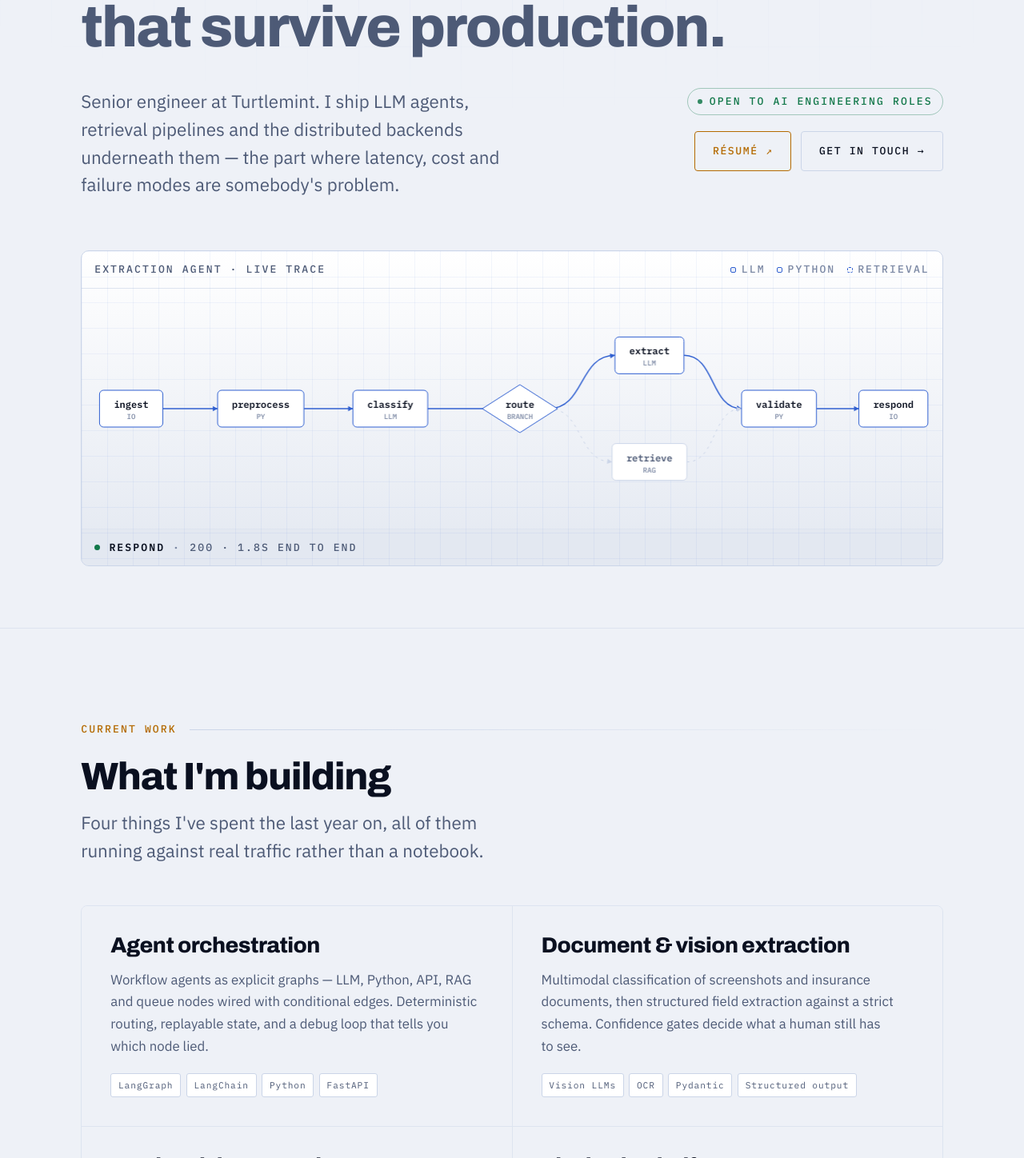
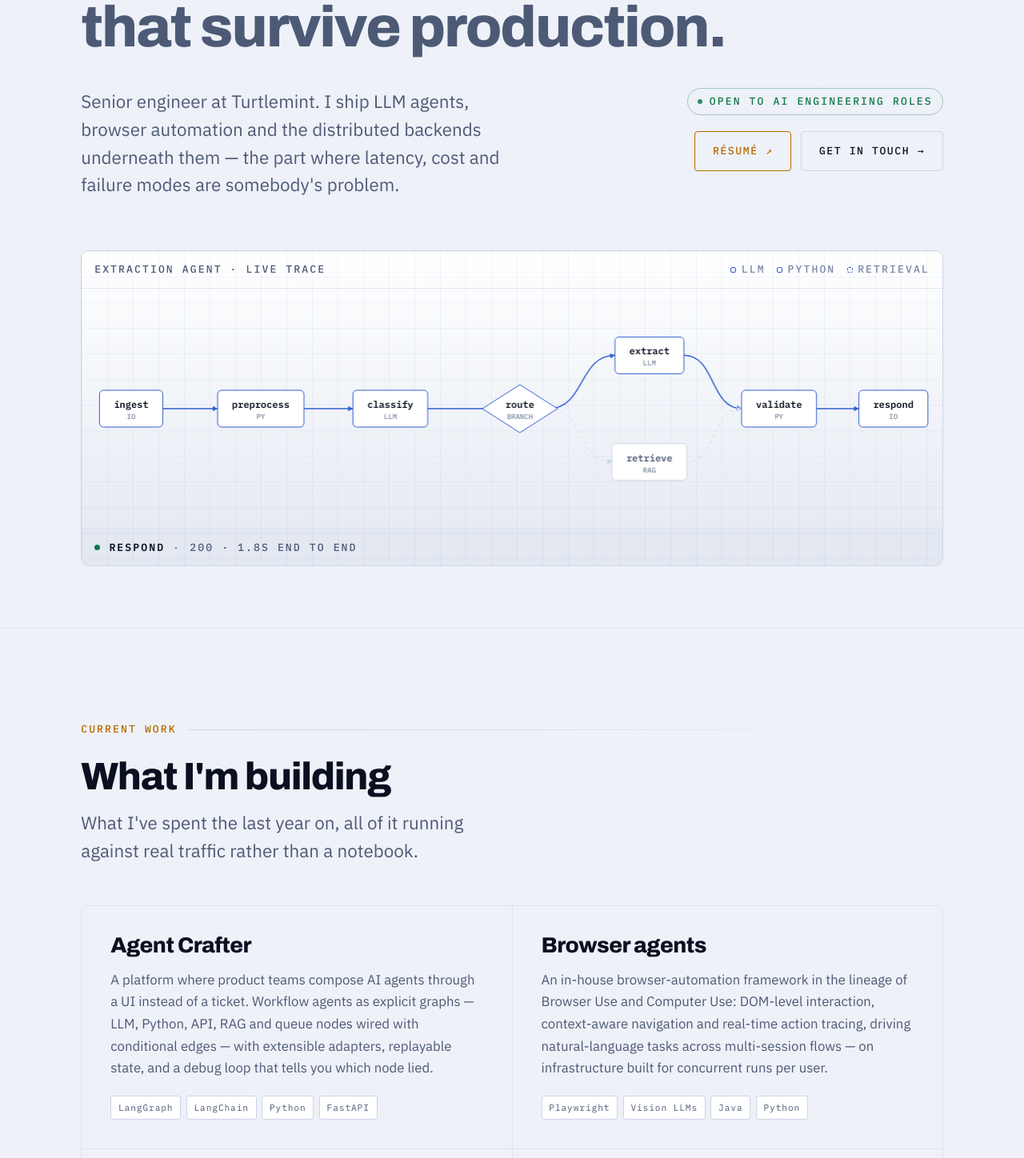
Before and after one commit to the-yash-rajput/portfolio, a React (Create React App) app: page / in a window 1280 px wide. Shown: the part 262-1710 px from the top of the page at 80% size. Built offline with nearby package versions, Linux system fonts and the light colour scheme; no server answers.

Commit message:
feat: update job component to conditionally render logo and improve key prop uniqueness

```diff
--- a/src/data/profile.js
+++ b/src/data/profile.js
@@ -39,7 +39,7 @@ export const socials = [
 export const hero = {
   eyebrow: `${person.role} · ${person.location}`,
   headline: ["I build agent systems", "that survive production."],
-  lede: "Senior engineer at Turtlemint. I ship LLM agents, retrieval pipelines and the distributed backends underneath them — the part where latency, cost and failure modes are somebody's problem.",
+  lede: "Senior engineer at Turtlemint. I ship LLM agents, browser automation and the distributed backends underneath them — the part where latency, cost and failure modes are somebody's problem.",
   status: "Open to AI engineering roles"
 };
 
@@ -138,12 +138,17 @@ export const agentGraph = {
 export const focus = {
   eyebrow: "current work",
   title: "What I'm building",
-  lede: "Four things I've spent the last year on, all of them running against real traffic rather than a notebook.",
+  lede: "What I've spent the last year on, all of it running against real traffic rather than a notebook.",
   cards: [
     {
-      title: "Agent orchestration",
-      body: "Workflow agents as explicit graphs — LLM, Python, API, RAG and queue nodes wired with conditional edges. Deterministic routing, replayable state, and a debug loop that tells you which node lied.",
+      title: "Agent Crafter",
+      body: "A platform where product teams compose AI agents through a UI instead of a ticket. Workflow agents as explicit graphs — LLM, Python, API, RAG and queue nodes wired with conditional edges — with extensible adapters, replayable state, and a debug loop that tells you which node lied.",
       stack: ["LangGraph", "LangChain", "Python", "FastAPI"]
+    },
+    {
+      title: "Browser agents",
+      body: "An in-house browser-automation framework in the lineage of Browser Use and Computer Use: DOM-level interaction, context-aware navigation and real-time action tracing, driving natural-language tasks across multi-session flows — on infrastructure built for concurrent runs per user.",
+      stack: ["Playwright", "Vision LLMs", "Java", "Python"]
     },
     {
       title: "Document & vision extraction",
@@ -200,28 +205,76 @@ const jobs = [
     role: "Senior Software Engineer",
     org: "Turtlemint",
     logo: require("../assets/images/tmlogo.png"),
-    period: "Dec 2022 — Present",
+    period: "Apr 2025 — Present",
     summary:
-      "Designing agent workflows and the microservices they sit on, across insurance distribution systems used by hundreds of thousands of advisors.",
+      "Building the AI layer the rest of the company builds on — an agent platform and an in-house browser-automation framework, both running against production traffic.",
     bullets: [
-      "Build LLM workflow agents — document classification, structured extraction and RAG nodes — and the message-envelope plumbing that feeds them.",
-      "Architected and delivered scalable full-stack services, from API gateway and auth to payments integration.",
-      "Led the RPA migration to Java + Playwright, saving roughly ₹1 Cr a year in infra and licensing.",
-      "Shipped Zendesk attachment redaction, cutting storage 66% and $28K+ annually.",
-      "Built a Recon Management Service for fast, accurate reconciliation across large datasets."
+      "Building Agent Crafter — a platform where product teams compose and deploy AI agents through a UI, powered by LangGraph with extensible adapters.",
+      "Led an in-house AI browser-automation framework, inspired by Browser Use and Anthropic's Computer Use: DOM-level interaction, context-aware navigation and real-time action tracing.",
+      "Designed its infrastructure for concurrent multi-tasking per user — a Java controller service, a Python agent service orchestrating the browser, and a front-end.",
+      "Own the production half: queue-backed workers, idempotent retries, token and latency budgets, prompt versioning, evals and traces you can read at 3am."
+    ]
+  },
+  {
+    role: "Software Engineer",
+    org: "Turtlemint",
+    logo: require("../assets/images/tmlogo.png"),
+    period: "Jul 2023 — Mar 2025",
+    summary:
+      "Full-stack across backend, frontend and DevOps — 10+ services shipped, plus the staging, Kubernetes manifests and pipelines under them.",
+    bullets: [
+      "Led the RPA migration to Java + Playwright, cutting infra and UI Path licensing — ₹1 Cr+ saved a year.",
+      "Shipped Zendesk attachment redaction, cutting storage from 3TB to under 1TB and $28K+ annually.",
+      "Built the Recon Management Service for fast, accurate reconciliation across CSV/XLSX files and database adaptors.",
+      "Contributed to TM-contest, Auth Service, API Gateway rules and filters, Sales-CRM backend and payment integrations."
+    ]
+  },
+  {
+    role: "Tech Intern",
+    org: "Turtlemint",
+    logo: require("../assets/images/tmlogo.png"),
+    period: "Dec 2022 — Jul 2023",
+    summary:
+      "Internal platforms — onboarding, product management and integrations — converted to full-time off the back of it.",
+    bullets: [
+      "Designed and shipped Onboard-Upgrade: onboarding plus a training framework giving new joiners and managers real-time progress.",
+      "Implemented Google authentication in Auth Service for internal teams.",
+      "Built frontend and backend features across the product management and Integration platforms."
+    ]
+  },
+  {
+    role: "Problem Curator",
+    org: "iMocha",
+    logo: null,
+    period: "Oct 2021 — Jul 2023 · part-time",
+    summary:
+      "External contributor writing the algorithmic problems companies screen candidates with.",
+    bullets: [
+      "Created data-structure and algorithm problems end to end — statement, constraints, reference solution.",
+      "Generated test cases and tuned them so brute force fails and the intended complexity passes."
     ]
   },
   {
     role: "Chief Technical Secretary",
-    org: "PICT Computer Society Board",
+    org: "PICT CSI Student Branch",
     logo: require("../assets/images/pcsb.png"),
     period: "Jul 2021 — Mar 2023",
     summary:
       "Ran the technical arm of the student board — events, mentoring, and a team that had to ship on a deadline it didn't set.",
     bullets: [
-      "Organised and moderated Reverse Coding and CodeStrike under Xenia.",
+      "Technical Head for A.Y. 2021-22; organised and moderated Reverse Coding and CodeStrike under Xenia.",
       "Delivered DSA sessions for juniors, with PICT Algorithms Club and ACM Student Chapter.",
       "Led a cross-functional technical team across multiple stakeholders and tight deadlines."
+    ]
+  },
+  {
+    role: "Technical Intern",
+    org: "Kode IT Solutions",
+    logo: null,
+    period: "Aug 2021 — Sep 2021",
+    summary: "First engineering job — shipping React components into a live product.",
+    bullets: [
+      "Built new components and extended an existing product using ReactJS, TypeScript and REST APIs."
     ]
   }
 ];
@@ -230,7 +283,7 @@ export const experience = {
   // ponytail: derived so it can't go stale; bump the date if the first job changes
   eyebrow: `${Math.floor(
     (Date.now() - Date.parse("2022-12-01")) / 3.15576e10
-  )}+ yrs · ${jobs.length} orgs`,
+  )}+ yrs · ${new Set(jobs.map(j => j.org)).size} orgs`,
   title: "Where I've worked",
   jobs
 };
@@ -293,9 +346,9 @@ export const stack = {
 };
 
 export const openSource = {
-  eyebrow: "8 PRs · 7 merged",
+  eyebrow: "browser-use core team · 8 PRs",
   title: "Open source",
-  lede: "Mostly algorithms and developer tooling, in public.",
+  lede: "Contributed to browser-use, the open-source browser-automation agent framework, and was invited onto the core team — where I led the generic multi-LLM model layer that let the project run across providers. The rest is algorithms and developer tooling, in public.",
   prs: [
     {
       title: "Enhance Easy Containers CLI functionality",
--- a/src/sections/Experience.jsx
+++ b/src/sections/Experience.jsx
@@ -16,7 +16,9 @@ function Job({job, index}) {
         <p className="mono job__period">{job.period}</p>
         <h3 className="job__role">{job.role}</h3>
         <p className="job__org">
-          <img src={job.logo} alt="" className="job__logo" loading="lazy" />
+          {job.logo && (
+            <img src={job.logo} alt="" className="job__logo" loading="lazy" />
+          )}
           {job.org}
         </p>
         <p className="job__summary">{job.summary}</p>
@@ -39,7 +41,7 @@ export default function Experience() {
     >
       <div className="jobs">
         {experience.jobs.map((job, i) => (
-          <Job job={job} index={i} key={job.org} />
+          <Job job={job} index={i} key={`${job.org}-${job.period}`} />
         ))}
       </div>
     </Section>
```
